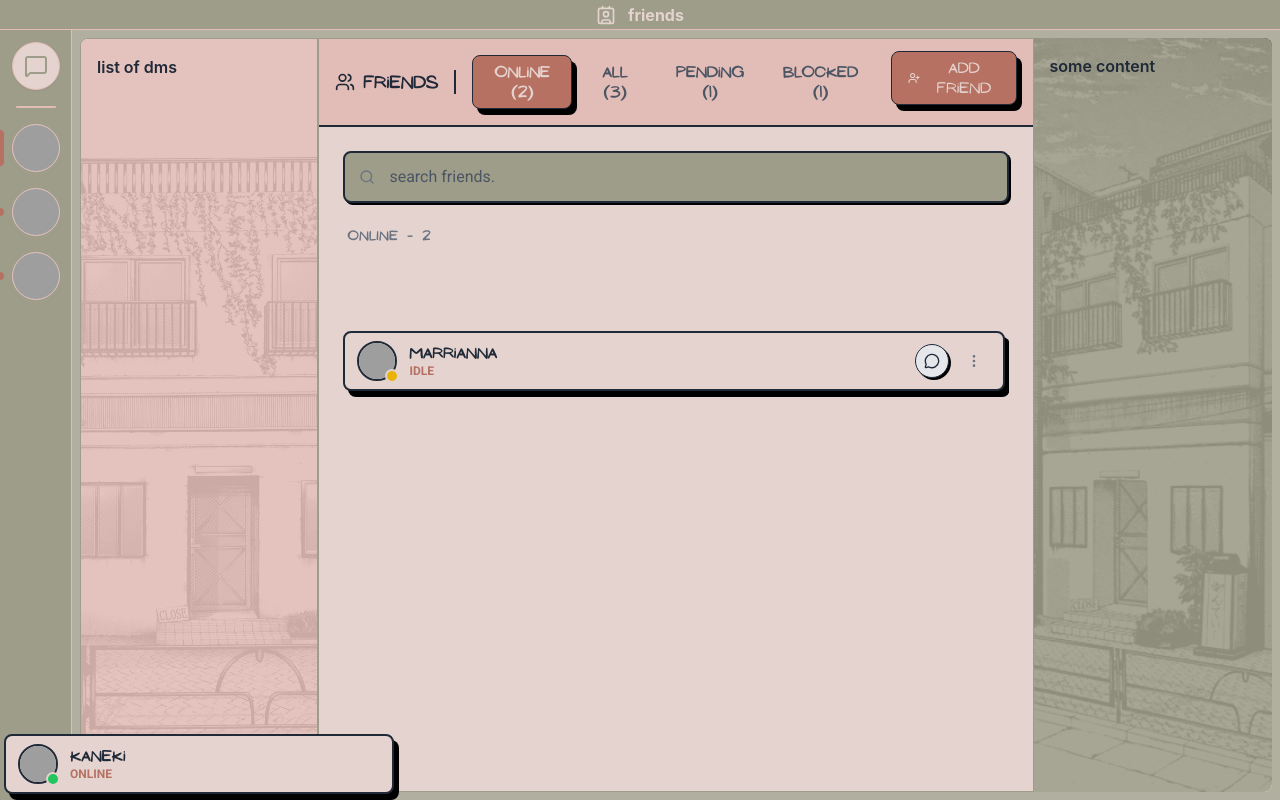
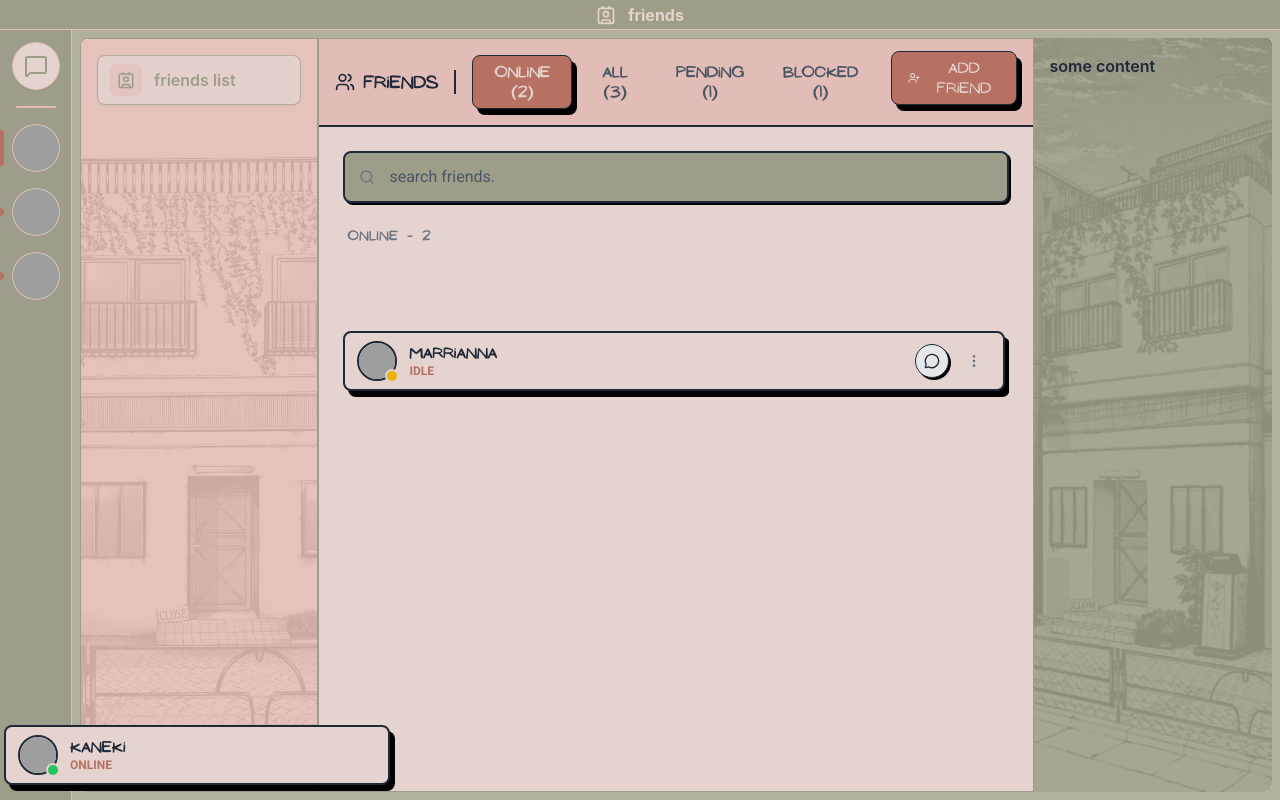
Before and after one commit to Db1zz/Transcendence, a React (Create React App) app in the folder Frontend/app_react/: page / in a window 1280 px wide. Built offline with nearby package versions, Linux system fonts and the light colour scheme; sample sign-in values are in the browser's storage; grey boxes are pictures that could not be loaded.

Commit message:
adj in button position, add friend btn to left bar

```diff
--- a/Frontend/app_react/src/components/Chat.tsx
+++ b/Frontend/app_react/src/components/Chat.tsx
@@ -72,7 +72,6 @@ const Chat: React.FC<ChatProps> = ({ personName, onSendMessage }) => {
 
   return (
     <div className="flex flex-col h-full min-h-0  bg-brand-green">
-
       <div className="bg-brand-peach border-y border-brand-green text-white p-4 shadow-md">
         <h2 className="text-xl font-bold">{personName}</h2>
         <p className="text-sm text-blue-100">online</p>
--- a/Frontend/app_react/src/components/MainLayout.tsx
+++ b/Frontend/app_react/src/components/MainLayout.tsx
@@ -53,7 +53,7 @@ const MainLayout: React.FC<MainLayoutProps> = ({ children }) => {
         <main className="flex-1 flex gap-0 pt-2 pl-2 pr-0 md:p-2 overflow-hidden relative">
           <div className="absolute inset-0 bg-brand-green opacity-80 -z-10"></div>
           <div className="w-full md:w-1/5 flex-shrink-0 overflow-auto">
-            <LeftBar />
+            <LeftBar onFriendsClick={() => handleViewChange("friends")} />
           </div>
           <div className="hidden md:block w-3/5 overflow-auto">
             {activeView === "friends" ? (
@@ -67,8 +67,8 @@ const MainLayout: React.FC<MainLayoutProps> = ({ children }) => {
           </div>
         </main>
       </div>
-      <div className="fixed bottom-1.5 left-1 right-1 z-40 md:left-1 md:right-auto md:w-auto">
-        <ProfileButton user={testUser} className="w-full md:w-[390px]" />
+      <div className="fixed bottom-[15px] left-1 right-1 z-40 md:left-1 md:right-auto md:w-auto">
+        <ProfileButton user={testUser} className="w-full md:w-[386px]" />
       </div>
     </div>
   );
--- a/Frontend/app_react/src/components/navigation/LeftBar.tsx
+++ b/Frontend/app_react/src/components/navigation/LeftBar.tsx
@@ -1,7 +1,12 @@
 import React from "react";
 import bgLSideBar from "../../img/bg_l_sidebar.png";
+import { Contact } from "lucide-react";
 
-export const LeftBar: React.FC = () => {
+interface LeftBarProps {
+  onFriendsClick?: () => void;
+}
+
+export const LeftBar: React.FC<LeftBarProps> = ({ onFriendsClick }) => {
   return (
     <div className="h-full rounded-l-lg p-4 border border-brand-green relative overflow-hidden">
       <div
@@ -9,8 +14,17 @@ export const LeftBar: React.FC = () => {
         style={{ backgroundImage: `url(${bgLSideBar})` }}
       />
       <div className="absolute inset-0 bg-brand-peach opacity-90" />
-      <div className="relative z-10 text-gray-800 font-semibold mb-4">
-        list of dms
+      <div className="relative z-10">
+        <button
+          type="button"
+          onClick={onFriendsClick}
+          className="w-full flex items-center gap-3 rounded-lg border border-brand-green/70 bg-brand-beige/90 px-3 py-2 text-brand-green font-semibold shadow-sm transition-colors hover:bg-brand-peach hover:border-brand-green"
+        >
+          <span className="inline-flex h-8 w-8 items-center justify-center rounded-md bg-brand-peach/60">
+            <Contact size={18} className="text-brand-green" />
+          </span>
+          <span className="text-left">friends list</span>
+        </button>
       </div>
     </div>
   );
```
